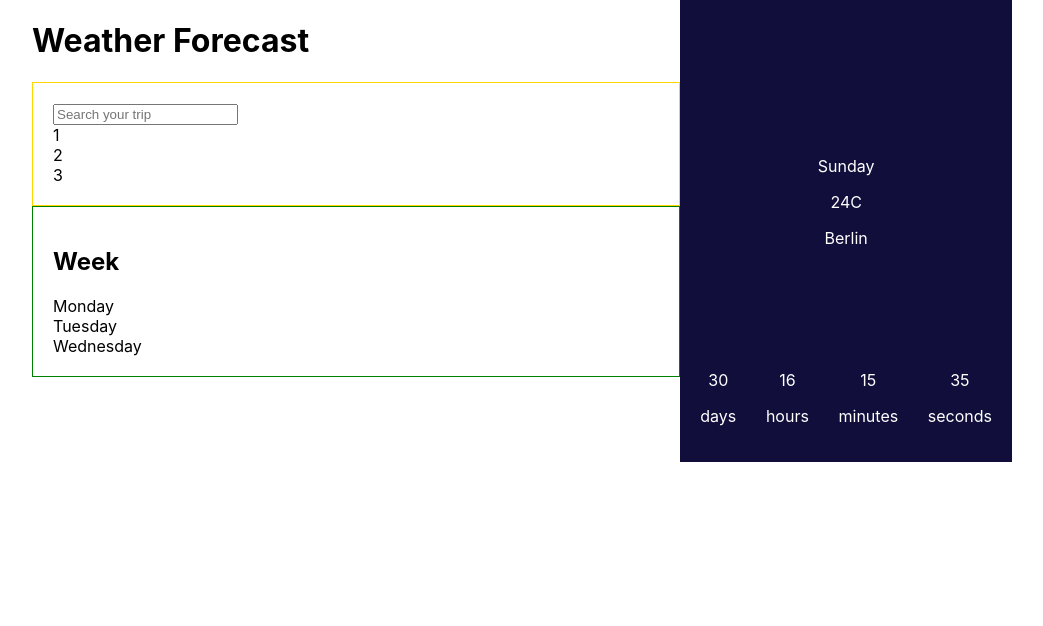
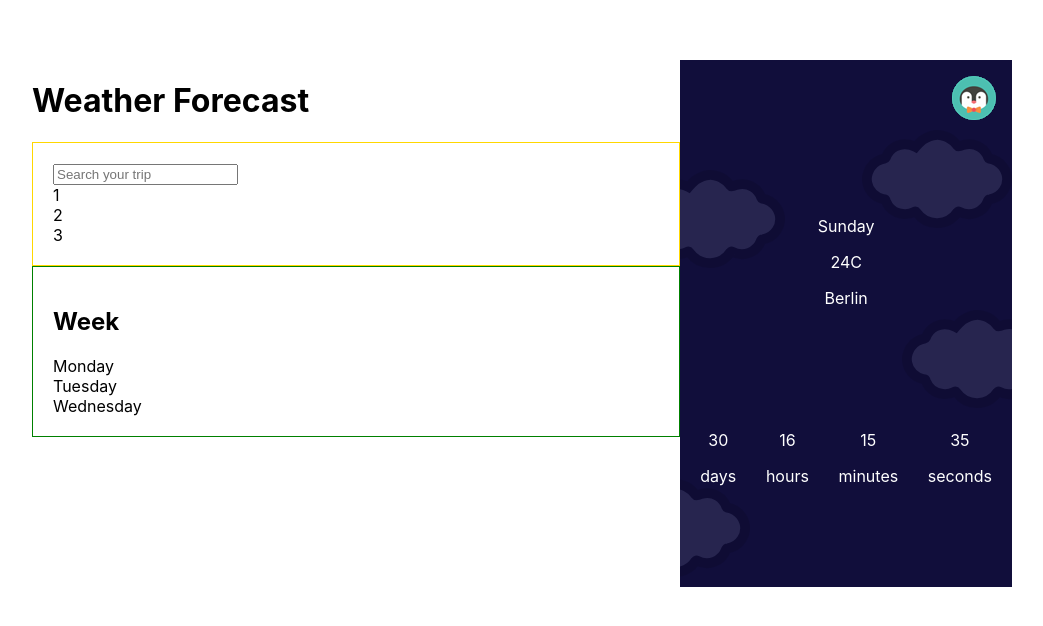
Before and after one commit to kastommor1/Reenbit-front-end-test, a React (Create React App) app: page / in a window 1280 px wide. Shown: the top 626 px of the page, without its empty margins (118-1161 px from the left). Built offline with nearby package versions, Linux system fonts and the light colour scheme.

Commit message:
IconBunch

```diff
--- a/src/App.module.css
+++ b/src/App.module.css
@@ -2,6 +2,7 @@
     display: flex;
     max-width: 980px;
     margin: 0 auto;
+    margin-top: 60px;
 }
 
 .app .left {
--- a/src/components/TodayForecast/Countdown/Countdown.module.css
+++ b/src/components/TodayForecast/Countdown/Countdown.module.css
@@ -1,4 +1,8 @@
 .countdown {
     display: flex;
     justify-content: space-between;
+
+    z-index: 2;
+    position: relative;
+    margin-bottom: 65px;
 }
--- a/src/components/TodayForecast/CurrentWeather/CurrentWeather.module.css
+++ b/src/components/TodayForecast/CurrentWeather/CurrentWeather.module.css
@@ -1,4 +1,7 @@
 .current-weather {
     padding-top: 120px;
     padding-bottom: 90px;
+
+    z-index: 2;
+    position: relative;
 }
--- /dev/null
+++ b/src/components/TodayForecast/IconBunch/IconBunch.js
@@ -0,0 +1,20 @@
+
+import classes from "./IconBunch.module.css"
+import penguinImg from "../../../assets/penguin.png"
+import cloudy from "../../../assets/1st-Set-Color-SVG/cloudy.svg"
+
+const IconBunch = () => {
+    return (
+        <>
+            <img src={penguinImg} alt="penguin" className={classes.penguin} />
+            <div className={classes.clouds}>
+                <img src={cloudy} alt="cloudy" />
+                <img src={cloudy} alt="cloudy" />
+                <img src={cloudy} alt="cloudy" />
+                <img src={cloudy} alt="cloudy" />
+            </div>
+        </>
+    )
+}
+
+export default IconBunch;
--- /dev/null
+++ b/src/components/TodayForecast/IconBunch/IconBunch.module.css
@@ -0,0 +1,31 @@
+.penguin {
+    position: absolute;
+    top: 16px;
+    right: 16px;
+}
+
+.clouds img {
+    width: 150px;
+    position: absolute;
+    opacity: 0.1;
+}
+
+.clouds img:nth-child(1) {
+    top: 70px;
+    right: 0;
+}
+
+.clouds img:nth-child(2) {
+    top: 250px;
+    right: -40px;
+}
+
+.clouds img:nth-child(3) {
+    top: 110px;
+    left: -45px;
+}
+
+.clouds img:nth-child(4) {
+    bottom: 10px;
+    left: -80px;
+}
--- a/src/components/TodayForecast/TodayForecast.js
+++ b/src/components/TodayForecast/TodayForecast.js
@@ -1,12 +1,18 @@
+import classes from "./TodayForecast.module.css"
+
 import Countdown from "./Countdown/Countdown";
 import CurrenWeather from "./CurrentWeather/CurrentWeather";
-import classes from "./TodayForecast.module.css"
+import IconBunch from "./IconBunch/IconBunch";
+
+
+
 
 const TodayForecast = () => {
     return (
         <div className={classes['today-forecast']}>
             <CurrenWeather />
             <Countdown />
+            <IconBunch/>
         </div>
     )
 }
--- a/src/components/TodayForecast/TodayForecast.module.css
+++ b/src/components/TodayForecast/TodayForecast.module.css
@@ -1,7 +1,11 @@
 .today-forecast{
     color: #fff;
     background-color: #110e3b;
+
     padding: 20px;
     width: 45%;
     text-align: center;
+
+    position: relative;
+    overflow: hidden;
 }
```
